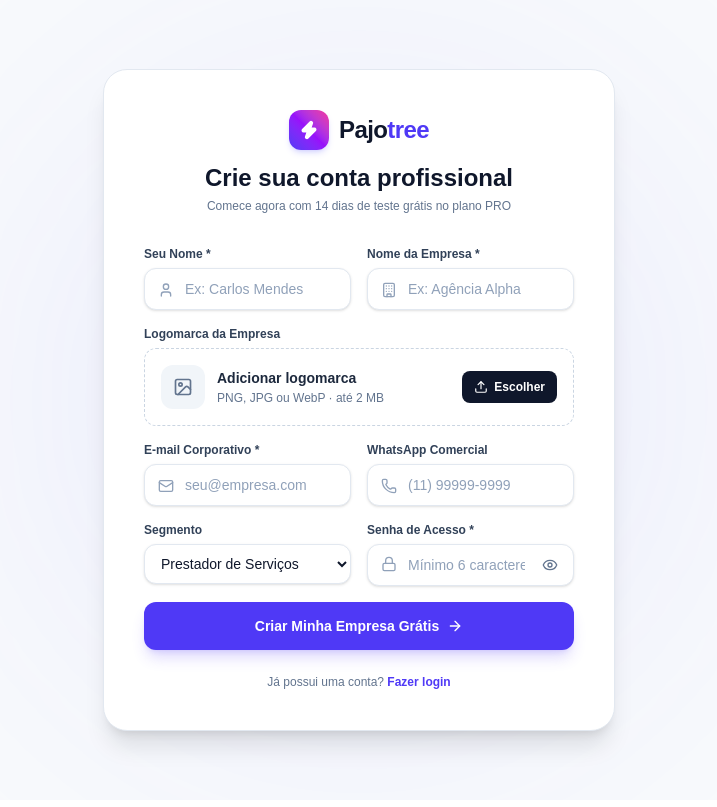
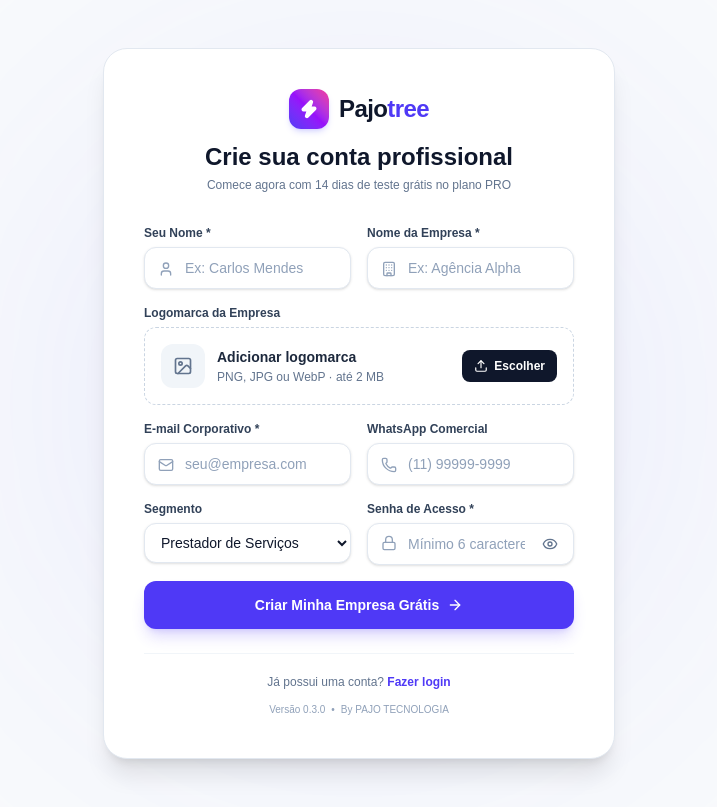
Before and after one commit to pajotecnologia/pajotree, a Next.js app: page /register in a window 1280 px wide. Shown: the whole page, without its empty margins (281-998 px from the left). Built offline with nearby package versions, Linux system fonts and the light colour scheme.

Commit message:
chore: bump version to 0.3.0 and standardize version & vendor badges across layouts

```diff
--- a/package.json
+++ b/package.json
@@ -1,6 +1,6 @@
 {
   "name": "pajotree",
-  "version": "0.2.2",
+  "version": "0.3.0",
   "private": true,
   "scripts": {
     "dev": "next dev",
--- a/src/app/(auth)/forgot-password/page.tsx
+++ b/src/app/(auth)/forgot-password/page.tsx
@@ -3,6 +3,7 @@
 import React, { useState } from "react";
 import Link from "next/link";
 import { Mail, ArrowLeft, Loader2, CheckCircle2, AlertCircle, Zap, ShieldCheck } from "lucide-react";
+import { APP_VERSION, APP_VENDOR } from "@/lib/app-meta";
 
 export default function ForgotPasswordPage() {
   const [email, setEmail] = useState("");
@@ -127,6 +128,12 @@ export default function ForgotPasswordPage() {
             </form>
           )}
         </div>
+
+        <div className="text-center text-[10px] text-slate-500">
+          <span>Versão {APP_VERSION}</span>
+          <span className="mx-1.5">•</span>
+          <span>By {APP_VENDOR}</span>
+        </div>
       </div>
     </div>
   );
--- a/src/app/(auth)/register/page.tsx
+++ b/src/app/(auth)/register/page.tsx
@@ -4,6 +4,7 @@ import { useState } from "react";
 import Link from "next/link";
 import { useRouter } from "next/navigation";
 import { Zap, Loader2, AlertCircle, ArrowRight, Building, Mail, Lock, User, Phone, Upload, Image as ImageIcon, X, Eye, EyeOff } from "lucide-react";
+import { APP_VERSION, APP_VENDOR } from "@/lib/app-meta";
 
 const MAX_LOGO_SIZE = 2 * 1024 * 1024;
 const ALLOWED_LOGO_TYPES = ["image/png", "image/jpeg", "image/webp"];
@@ -226,9 +227,14 @@ export default function RegisterPage() {
           </button>
         </form>
 
-        <div className="mt-6 text-center text-xs text-slate-500">
+        <div className="mt-6 pt-5 border-t border-slate-100 text-center text-xs text-slate-500">
           <span>Já possui uma conta? </span>
           <Link href="/login" className="font-semibold text-indigo-600 hover:text-indigo-700 hover:underline">Fazer login</Link>
+          <div className="mt-3 text-[10px] text-slate-400 leading-relaxed">
+            <span>Versão {APP_VERSION}</span>
+            <span className="mx-1.5">•</span>
+            <span>By {APP_VENDOR}</span>
+          </div>
         </div>
       </div>
     </div>
--- a/src/app/(auth)/reset-password/page.tsx
+++ b/src/app/(auth)/reset-password/page.tsx
@@ -4,6 +4,7 @@ import React, { useState, Suspense } from "react";
 import Link from "next/link";
 import { useSearchParams, useRouter } from "next/navigation";
 import { Lock, ArrowLeft, Loader2, CheckCircle2, AlertCircle, Zap, ShieldCheck, Eye, EyeOff } from "lucide-react";
+import { APP_VERSION, APP_VENDOR } from "@/lib/app-meta";
 
 function ResetPasswordForm() {
   const searchParams = useSearchParams();
@@ -196,6 +197,12 @@ export default function ResetPasswordPage() {
             <ResetPasswordForm />
           </Suspense>
         </div>
+
+        <div className="text-center text-[10px] text-slate-500">
+          <span>Versão {APP_VERSION}</span>
+          <span className="mx-1.5">•</span>
+          <span>By {APP_VENDOR}</span>
+        </div>
       </div>
     </div>
   );
--- a/src/app/admin/layout.tsx
+++ b/src/app/admin/layout.tsx
@@ -14,6 +14,7 @@ import {
   X,
   Loader2,
 } from "lucide-react";
+import { APP_VERSION, APP_VENDOR } from "@/lib/app-meta";
 
 export default function SuperAdminLayout({ children }: { children: React.ReactNode }) {
   const pathname = usePathname();
@@ -84,8 +85,13 @@ export default function SuperAdminLayout({ children }: { children: React.ReactNo
           </nav>
         </div>
 
-        <div className="p-3 sm:p-4 border-t border-slate-100">
+        <div className="p-3 sm:p-4 border-t border-slate-100 space-y-2">
           <Link href="/app" className="min-h-11 w-full py-2.5 px-3 rounded-xl bg-slate-50 border border-slate-200 hover:bg-slate-100 text-xs font-semibold text-slate-700 hover:text-slate-900 flex items-center justify-center gap-2 transition shadow-2xs text-center"><ArrowLeft className="w-3.5 h-3.5 shrink-0" /><span>Voltar ao Painel da Empresa</span></Link>
+          <div className="text-center text-[10px] text-slate-400">
+            <span>v{APP_VERSION}</span>
+            <span className="mx-1">•</span>
+            <span>By {APP_VENDOR}</span>
+          </div>
         </div>
       </aside>
 
```
